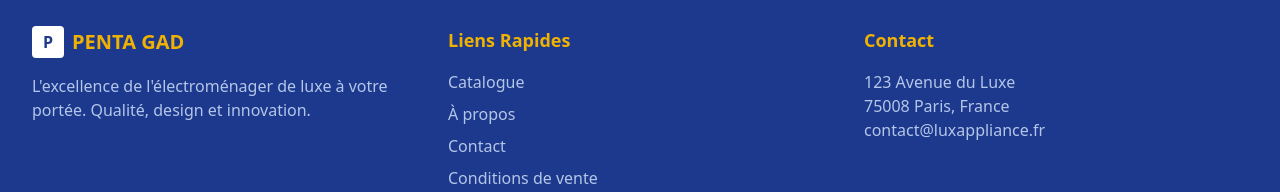
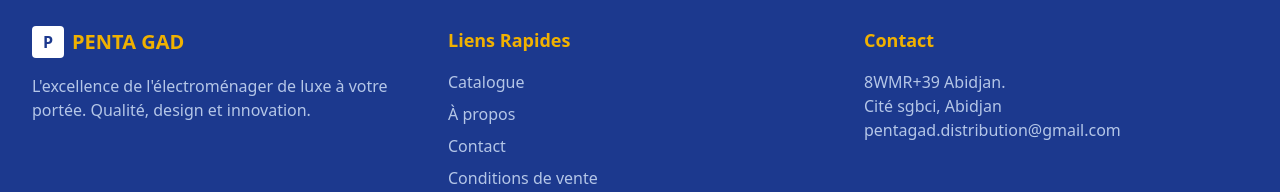
Before and after one commit to DanielShofela/penta-gad-distribution, a React (Vite) app: page /checkout in a window 1280 px wide. Shown: the part 669-861 px from the top of the page. Built offline with nearby package versions, Linux system fonts and the light colour scheme; no server answers; the database is empty.

Commit message:
feat: Update contact information
Changes the contact address and email in the footer to reflect PENTA GAD's new details.

```diff
--- a/src/App.tsx
+++ b/src/App.tsx
@@ -153,9 +153,9 @@
         <div>
           <h3 className="text-lg font-bold mb-4 text-yellow-500">Contact</h3>
           <p className="text-blue-100 opacity-80">
-            123 Avenue du Luxe<br />
-            75008 Paris, France<br />
-            contact@luxappliance.fr
+            8WMR+39 Abidjan.<br />
+            Cité sgbci, Abidjan<br />
+            pentagad.distribution@gmail.com
           </p>
         </div>
       </div>
```
